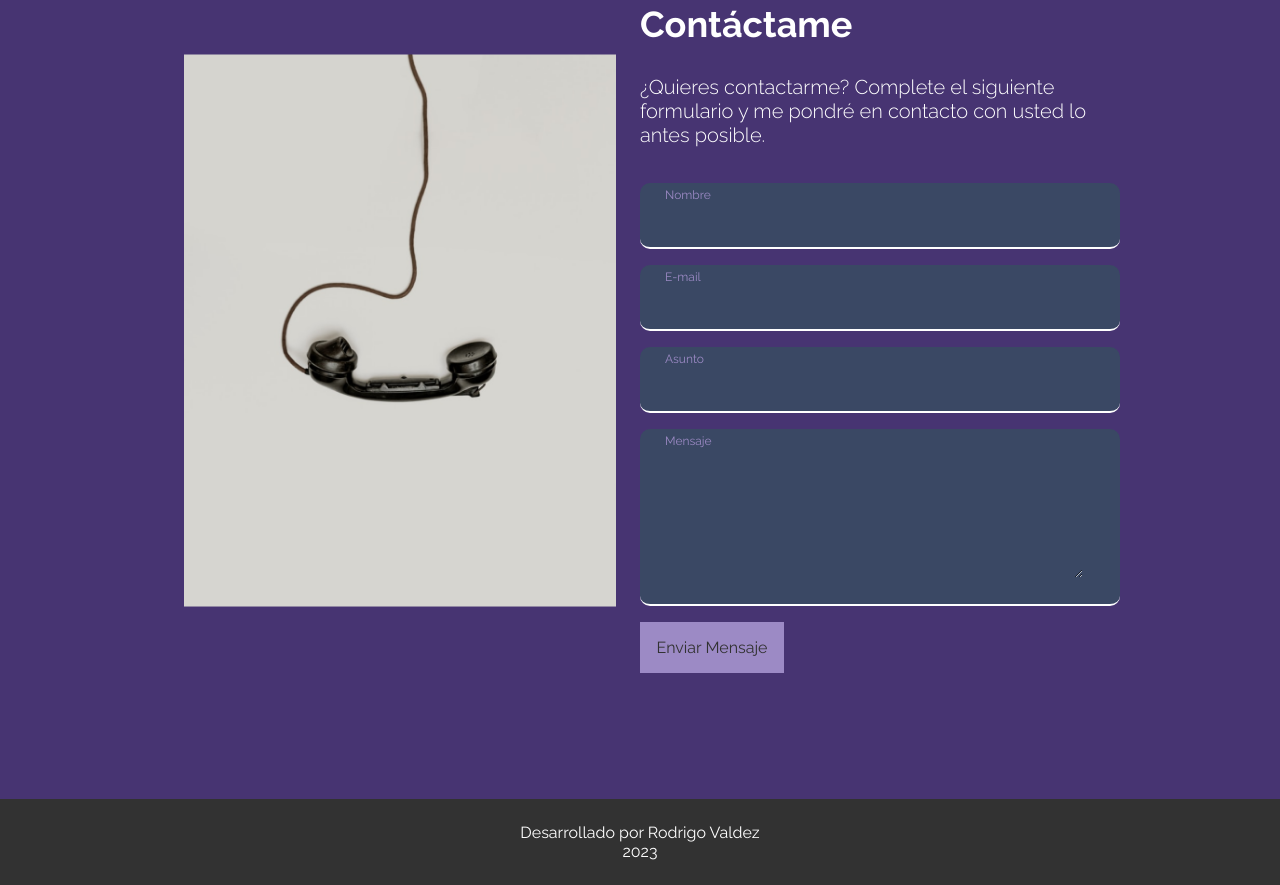
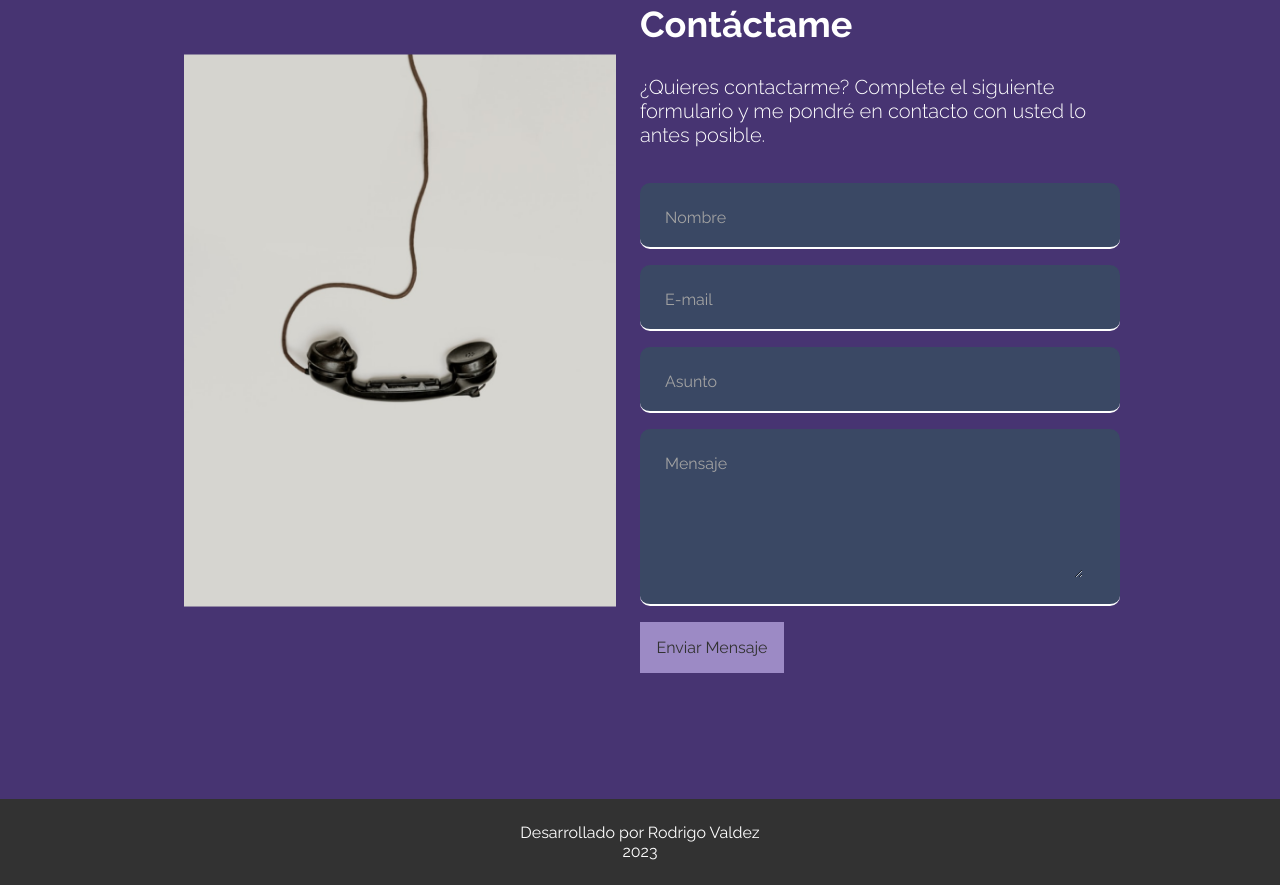
Before and after one commit to MrForii/Challenge-Portfolio-Oracle, a plain HTML site: page index.html in a window 1280 px wide. Shown: the part 5214-6099 px from the top of the page. Drawn offline with nearby package versions, Linux system fonts and the light colour scheme.

Commit message:
solucion estilos del formulario

```diff
--- a/assets/css/style.css
+++ b/assets/css/style.css
@@ -458,7 +458,7 @@ transition: 0.2s;
 }
 
 .input-wrapper:focus-within .input-label,
-.input-field:valid + .input-label {
+.input-field:valid + .input-label + .error {
 top: -10px;
 font-size: 12px;
 color: var(--item-logo-color);
```
